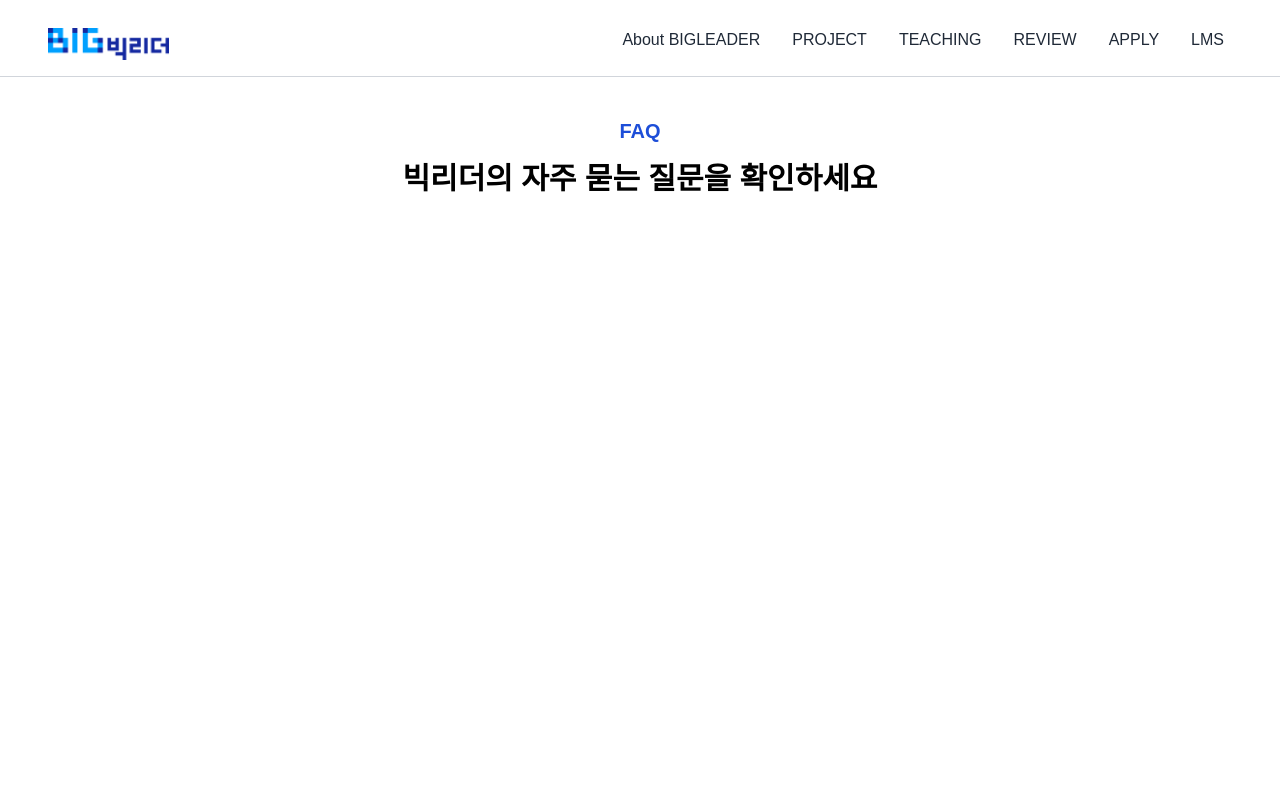
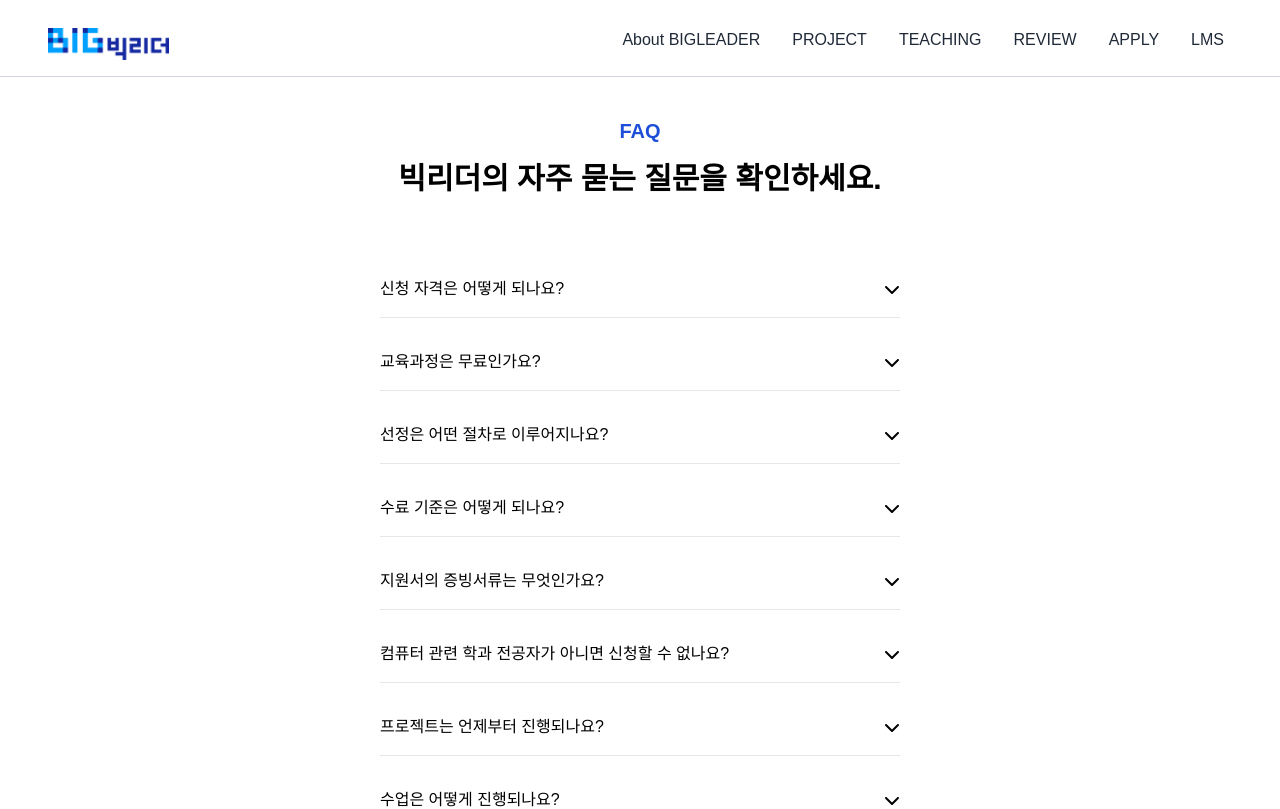
Before and after one commit to sseyeon/vue3-landing-page, a Vue app in the folder client/: page /faq in a window 1280 px wide. Shown: the top 809 px of the page. Built offline with nearby package versions, Linux system fonts and the light colour scheme.

Commit message:
[F/modify] FAQ 구조변경 2

```diff
--- a/client/src/views/Faq.vue
+++ b/client/src/views/Faq.vue
@@ -4,10 +4,10 @@
     <Header />
     <TitleComponent
       titleText="FAQ"
-      subText="빅리더의 자주 묻는 질문을 확인하세요"
+      subText="빅리더의 자주 묻는 질문을 확인하세요."
     />
-    <section class="min-h-screen">
-      <FAQ />
+    <section class="mb-8 p-4">
+      <FAQ :faqs="faqs" />
     </section>
     <Footer />
   </div>
@@ -27,5 +27,123 @@ export default {
     TitleComponent,
     Footer,
   },
+  data() {
+    return {
+      faqs: [
+        {
+          id: 1,
+          question: "신청 자격은 어떻게 되나요?",
+          answer:
+            "💡 만34세 이하의 대학 졸업예정자 및 졸업자, 휴학생 및 모든 청년들로 대학 졸업예정자는 2023년 6월까지 졸업이 가능하여야 합니다.",
+          expanded: false,
+        },
+        {
+          id: 2,
+          question: "교육과정은 무료인가요?",
+          answer:
+            "💡 교육기간 동안 청년지원금 최대 월 60만원(청년지원비+숙박비+식비 포함)을 지원해드립니다.",
+          expanded: false,
+        },
+        {
+          id: 3,
+          question: "선정은 어떤 절차로 이루어지나요?",
+          answer:
+            "💡 선정평가는 결격사유가 없는 신청자 중 서면 및 면접평가를 통해 선발합니다. 서면평가는 지원자의 지원 적격여부, 기본자질, 역량을 기준으로, 면접평가는 지원자의 지원동기 및 자기소개, 교육 및 취업 의지, 전문성 등을 기준으로 평가할 예정입니다.",
+          expanded: false,
+        },
+        {
+          id: 4,
+          question: "수료 기준은 어떻게 되나요?",
+          answer:
+            "💡 전체 교육시간의 일정 시간 이상을 이수한 경우 수료로 인정하며, 교육 종료 후 수료증이 발급됩니다. 병결, 사고결석 등 부득이한 결석의 경우 승인을 얻어 결석일수에서 제외 가능합니다.",
+          expanded: false,
+        },
+        {
+          id: 5,
+          question: "지원서의 증빙서류는 무엇인가요?",
+          answer:
+            "💡 지원서 내 증빙서류는 작성한 지원서에 기반하여 자유롭게 첨부하는 것을 원칙으로 합니다. 재학증명서, 성적증명서, 각종 경력 및 자격 관련 증빙 등 필요하신 사항을 올려주시면 됩니다.",
+          expanded: false,
+        },
+        {
+          id: 6,
+          question: "컴퓨터 관련 학과 전공자가 아니면 신청할 수 없나요?",
+          answer:
+            "💡 아닙니다. 파이썬에 대한 기초지식만 가지고 있다면 전공에 관계없이 누구나 신청할 수 있습니다.",
+          expanded: false,
+        },
+        {
+          id: 7,
+          question: "프로젝트는 언제부터 진행되나요?",
+          answer:
+            "💡 교육기간이 끝난 후 2023.09.01~11.24동안 진행되며, 12주간 기업에 현장파견을 하여 프로젝트를 진행합니다.",
+          expanded: false,
+        },
+        {
+          id: 8,
+          question: "수업은 어떻게 진행되나요?",
+          answer:
+            "💡 온라인 교육 3주(6.01~6.21), 이론실습 교육 9주(6.23~8.25) 로 진행됩니다.",
+          expanded: false,
+        },
+        {
+          id: 9,
+          question: "기숙사 생활은 어떻게 진행되나요?",
+          answer:
+            "💡 경희대학교 평화복지대학원 기숙사에서 9주간 생활하게 되며 주말 동안 외출이 가능합니다. 다만, 주말에 특강이 있을 시 외출이 불가하며 과제수행을 권장드립니다.",
+          expanded: false,
+        },
+        {
+          id: 10,
+          question: "프로젝트 진행시에는 서울 본가에서 출퇴근이 가능한가요?",
+          answer:
+            "💡 서울에서 진행하는 프로젝트를 진행하시는 경우 집에서 출퇴근이 가능하나 타지역에서 프로젝트를 진행하는 경우 지원금을 활용하여 팀원들과 같이 숙소를 구하시면 됩니다. 예를 들어 한국관광공사나 건강보험심사평가원, 국립공원공단 프로젝트를 하는 경우 3기관 모두 원주에 본사가 있습니다. 이 경우 같은 팀원들과 함께 방을 잡으시면 됩니다.",
+          expanded: false,
+        },
+        {
+          id: 11,
+          question:
+            "계절학기나 2학기 때 현장실습으로 학점을 인정받을 수 있나요?",
+          answer:
+            "💡 자세한 내용은 해당 학교에 문의 부탁드리며 이와 관련하여 빅리더에 문의주시면 적극적으로 프로세스를 맞추어서 진행하도록 하겠습니다.",
+          expanded: false,
+        },
+        {
+          id: 12,
+          question:
+            "지원서에 프로젝트 희망기업 작성란이 있던데 주어진 리스트가 있는건가요? 아님 제가 임의 작성하면 될까요?",
+          answer:
+            "💡 포스터 및 홈페이지에 기입되어 있는 현장파견기업 리스트 중 선호하시는 기업을 작성해주시면 됩니다.",
+          expanded: false,
+        },
+        {
+          id: 13,
+          question: "면접은 어떻게 진행되나요?",
+          answer: "💡 면접은 온라인으로 진행될 예정입니다.",
+          expanded: false,
+        },
+        {
+          id: 14,
+          question: "지원금 60만원에 식비와 기숙사비는 얼마정도 포함되나요?",
+          answer: "💡 식비와 기숙사비는 전액 지원금에서 활용됩니다.",
+          expanded: false,
+        },
+        {
+          id: 15,
+          question: "세미나에 참여했던 것이 가점으로 반영되나요?",
+          answer: "💡 추가되는 가산점은 없지만 한분 한분 확인하고 있습니다.",
+          expanded: false,
+        },
+        {
+          id: 16,
+          question:
+            "프로젝트 기간에 자유롭게 시간 사용이 가능한지 궁금합니다.(ex 대학수업 병행)",
+          answer:
+            "💡 수업을 받으면서 프로젝트를 진행 하는것은 현실적으로 어려우며 팀을 이뤄서 활동하기 때문에 개인적인 시간에 모든 것을 맞춰 줄 수는 없지만 그 이후 남은 시간은 자유롭게 사용이 가능합니다.",
+          expanded: false,
+        },
+      ],
+    };
+  },
 };
 </script>
```
